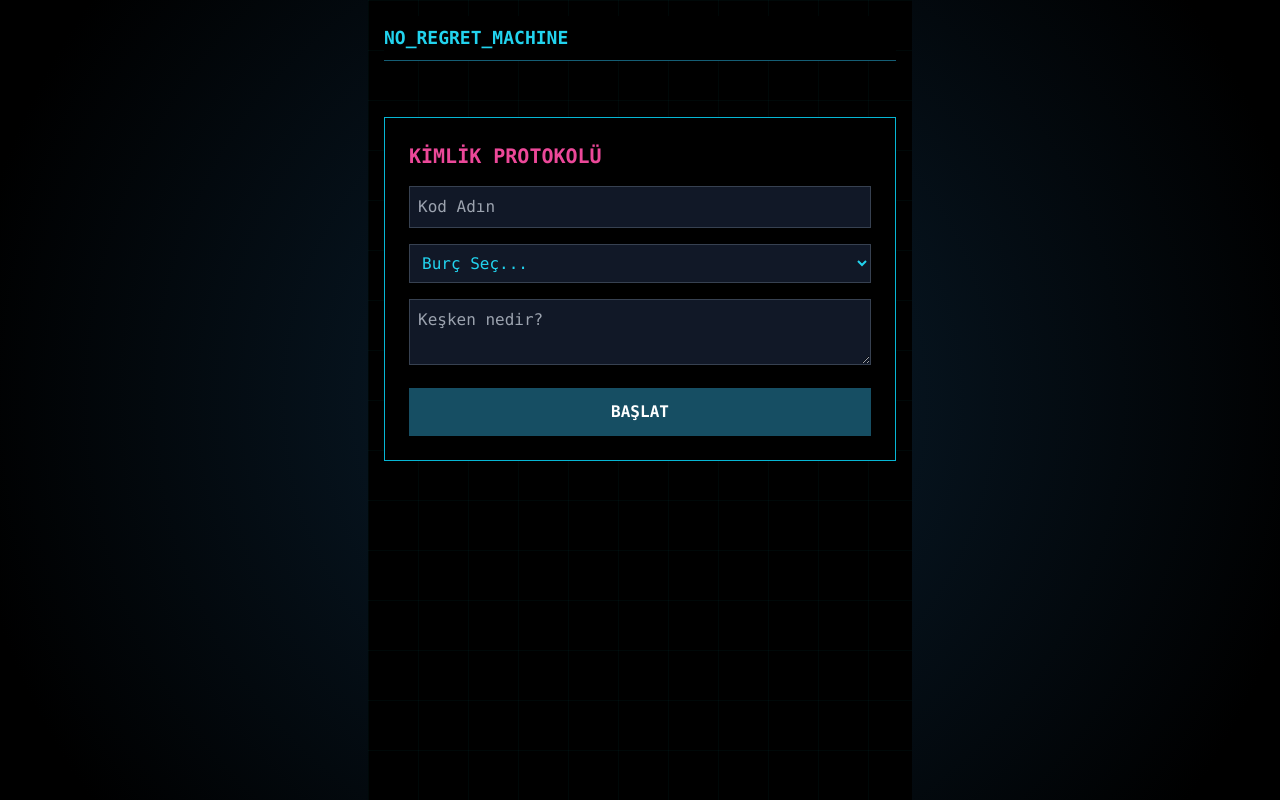
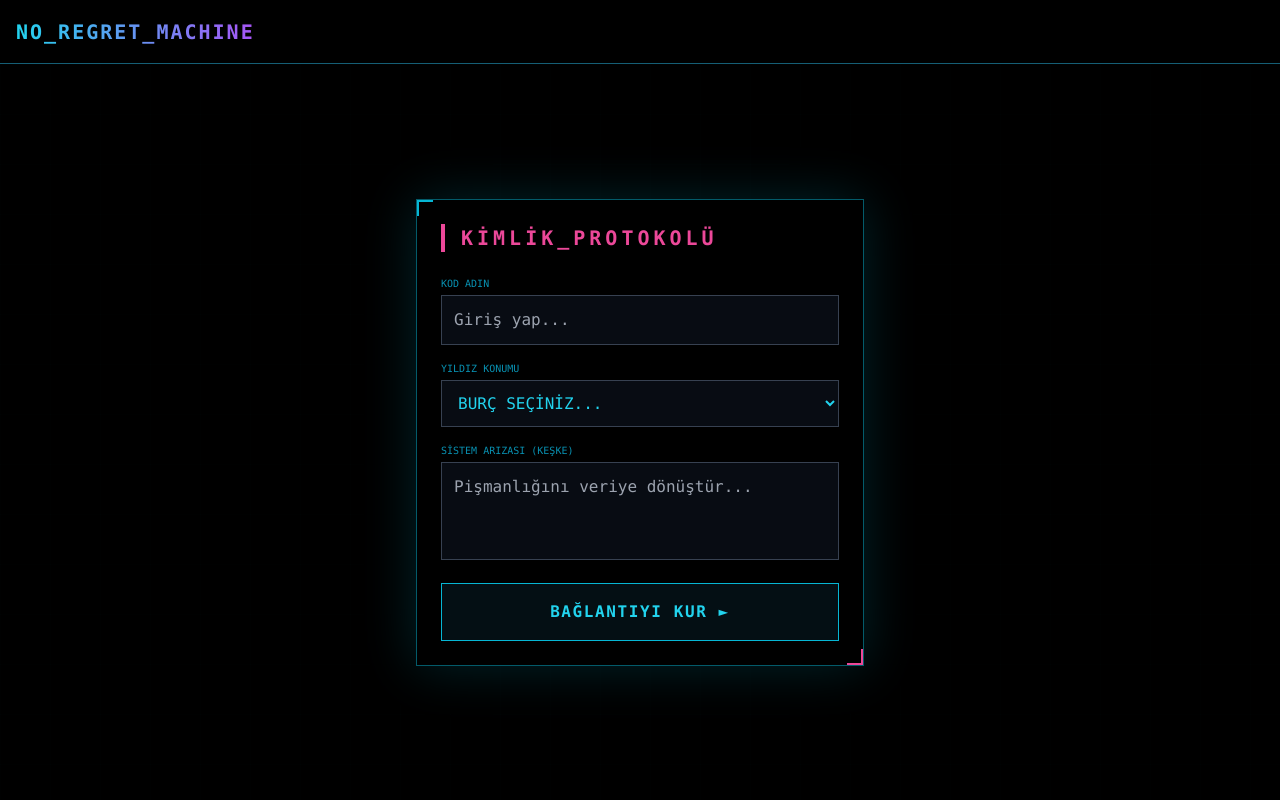
Before and after one commit to esratht/massalverse-landing, a Next.js app: page /rpg in a window 1280 px wide. Built offline with nearby package versions, Linux system fonts and the light colour scheme.

Commit message:
Update page.tsx

```diff
--- a/app/rpg/page.tsx
+++ b/app/rpg/page.tsx
@@ -3,8 +3,7 @@
 import { useState, useRef, useEffect } from 'react';
 import Link from 'next/link';
 
-// NOT: Dynamic import falan yok. Direkt Iframe gücü.
-
+// TİP TANIMLAMALARI
 type GameTurn = {
   role: 'user' | 'assistant';
   content: string;
@@ -12,29 +11,28 @@ type GameTurn = {
 };
 
 export default function RpgPage() {
+  // STATE YÖNETİMİ
   const [step, setStep] = useState(1);
   const [formData, setFormData] = useState({ name: '', sign: '', regret: '' });
   const [avatarUrl, setAvatarUrl] = useState('');
 
   const [gameHistory, setGameHistory] = useState<GameTurn[]>([]);
   const [loading, setLoading] = useState(false);
-  const [playingIndex, setPlayingIndex] = useState<number | null>(null);
   const [showShareModal, setShowShareModal] = useState(false);
   const [shareContent, setShareContent] = useState('');
 
   const scrollRef = useRef<HTMLDivElement>(null);
-  const audioRef = useRef<HTMLAudioElement | null>(null);
 
-  // --- MANUEL AVATAR DİNLEYİCİSİ (IFRAME İÇİN) ---
+  // --- AVATAR DİNLEYİCİSİ (MANUEL IFRAME) ---
   useEffect(() => {
     const receiveMessage = (event: any) => {
-        // Sadece Ready Player Me'den gelen mesajları dinle
+        // Güvenlik: Sadece Ready Player Me kaynaklı mesajlara bak
         const source = event.data?.source;
         if (source !== 'readyplayerme') return;
 
-        // Avatar oluşturulduğunda (v1 olayları)
+        // Avatar bittiğinde (v1.avatar.exported)
         if (event.data?.eventName === 'v1.avatar.exported') {
-            console.log("Avatar Yakalandı:", event.data.data.url);
+            console.log("AVATAR YAKALANDI:", event.data.data.url);
             setAvatarUrl(event.data.data.url);
             setStep(3); // Oyuna fırlat
             startGame();
@@ -49,32 +47,49 @@ export default function RpgPage() {
         window.removeEventListener('message', receiveMessage);
     };
   }, [step]);
-  // ------------------------------------------------
+  // ------------------------------------------
 
-  // Scroll efekti
+  // OTOMATİK SCROLL
   useEffect(() => {
     if (scrollRef.current) {
       scrollRef.current.scrollTop = scrollRef.current.scrollHeight;
     }
   }, [gameHistory.length, loading]);
 
+  // FORM GİRİŞİ
   const handleInput = (e: React.ChangeEvent<HTMLInputElement | HTMLSelectElement | HTMLTextAreaElement>) => {
     setFormData({ ...formData, [e.target.name]: e.target.value });
   };
 
-  // Hikaye ve Oyun Fonksiyonları (AYNI KALIYOR)
-  const getStoryExcerpt = (text: string, maxLength: number = 100) => {
-    if (text.length <= maxLength) return text;
-    return text.substring(0, maxLength).trim() + "...";
+  // OYUN MOTORU (SİMÜLASYON)
+  const startGame = async () => {
+    setLoading(true);
+    // Burası Backend API'ye bağlanacak yer. Şimdilik simülasyon:
+    setTimeout(() => {
+        setGameHistory([{
+            role: 'assistant',
+            content: `Sisteme hoş geldin ${formData.name}. Demek ${formData.sign} burcunun lanetiyle başın dertte ve "${formData.regret}" diyerek pişmanlık duyuyorsun.\n\nAnaliz tamamlandı. Kaderini yeniden yazmak için sana iki kapı açıyorum:`,
+            options: ["Eskiye dön ve savaş (Mars)", "Her şeyi yak ve git (Plüton)"]
+        }]);
+        setLoading(false);
+    }, 2000);
   };
 
-  const openShareModal = (text: string) => {
-    setShareContent(text);
-    setShowShareModal(true);
+  const makeChoice = async (choice: string) => {
+    const newHistory = [...gameHistory, { role: 'user', content: choice } as GameTurn];
+    setGameHistory(newHistory);
+    setLoading(true);
+
+    // Seçim Simülasyonu
+    setTimeout(() => {
+        setGameHistory(prev => [...prev, {
+            role: 'assistant',
+            content: `Cesurca bir hamle: "${choice}". Ama unutma, Massalverse'de her seçimin bir bedeli vardır. Şimdi önünde yeni bir yol ayrımı belirdi.`,
+            options: ["Sistemi Hackle", "Teslim Ol", "Baştan Başla"]
+        }]);
+        setLoading(false);
+    }, 1500);
   };
-
-  // (Buradaki share ve start game fonksiyonları önceki kodundaki gibi kalabilir, yer darlığından kısaltıyorum)
-  // ... (handleShare, shareToTwitter, shareToWhatsApp, playAudio, makeChoice, resetGame fonksiyonlarını aynen koru) ...
 
   const resetGame = () => {
      if (confirm("Simülasyonu sonlandırmak istediğine emin misin?")) {
@@ -85,95 +100,178 @@ export default function RpgPage() {
      }
   };
 
-  const startGame = async () => {
-    setLoading(true);
-    setTimeout(() => {
-        setGameHistory([{
-            role: 'assistant',
-            content: `Merhaba ${formData.name}. ${formData.sign} burcunun o meşhur inadıyla yine bir kriz yaratmışsın. "${formData.regret}" diyorsun... Hımm. Haritanı tarıyorum. Satürn 5. evinde sıkışmış. Sana iki yol sunuyorum:`,
-            options: ["Eskiye dön ve savaş (Mars)", "Her şeyi yak ve git (Plüton)"]
-        }]);
-        setLoading(false);
-    }, 2000);
-  };
+  // --- RENDER ---
+  return (
+    // EKRAN YAPISI: h-screen (Tam Boy), flex-col (Dikey Dizilim)
+    <div className="h-screen w-full text-cyan-400 font-mono flex flex-col items-center bg-black overflow-hidden relative">
 
-  const makeChoice = async (choice: string) => {
-    const newHistory = [...gameHistory, { role: 'user', content: choice } as GameTurn];
-    setGameHistory(newHistory);
-    setLoading(true);
-    setTimeout(() => {
-        setGameHistory(prev => [...prev, {
-            role: 'assistant',
-            content: `İlginç bir seçim. ${choice}... Bu seni KAD Yengeç yoluna sokar.`,
-            options: ["Devam et", "Vazgeç"]
-        }]);
-        setLoading(false);
-    }, 1500);
-  };
-
-  return (
-    <div className="min-h-screen text-cyan-400 font-mono flex flex-col items-center p-2 sm:p-4 cyber-grid relative overflow-hidden bg-black">
-
-      {/* HEADER (AYNI) */}
-      <div className="w-full max-w-4xl border-b border-cyan-800 pb-2 mb-4 flex justify-between items-center sticky top-0 bg-black/95 z-50 pt-2 backdrop-blur-md">
-        <Link href="/" className="text-lg font-black text-cyan-400">NO_REGRET_MACHINE</Link>
-        {step === 3 && <button onClick={resetGame} className="text-red-500 text-xs border border-red-500 px-2 py-1">ÇIKIŞ</button>}
+      {/* HEADER (ÜST KISIM) - Sabit Yükseklik */}
+      <div className="w-full h-16 border-b border-cyan-800 flex justify-between items-center px-4 bg-black/90 shrink-0 z-50">
+        <Link href="/" className="text-xl font-black text-transparent bg-clip-text bg-gradient-to-r from-cyan-400 to-purple-500 tracking-widest hover:opacity-80">
+          NO_REGRET_MACHINE
+        </Link>
+        <div className="flex items-center gap-3">
+            {avatarUrl && <img src={avatarUrl.replace('.glb', '.png')} className="w-8 h-8 rounded-full border border-pink-500" alt="Avatar"/>}
+            {step === 3 && (
+                <button onClick={resetGame} className="text-red-500 border border-red-500 px-3 py-1 text-xs font-bold hover:bg-red-500 hover:text-black transition">
+                    [ X ] ÇIKIŞ
+                </button>
+            )}
+        </div>
       </div>
 
-      {/* ADIM 1: GİRİŞ FORMU (AYNI - KISALTILDI, SEN ESKİSİNİ KULLANABİLİRSİN) */}
+      {/* ANA İÇERİK ALANI - flex-1 ile kalan tüm alanı kaplar */}
+      <div className="flex-1 w-full flex items-center justify-center p-4 relative overflow-hidden">
+
+        {/* ARKA PLAN EFEKTLERİ */}
+        <div className="absolute inset-0 cyber-grid opacity-20 pointer-events-none"></div>
+
+        {/* --- ADIM 1: GİRİŞ FORMU --- */}
         {step === 1 && (
-        <div className="w-full max-w-lg border border-cyan-500 bg-black p-6 mt-10">
-          <h2 className="text-xl text-pink-500 font-bold mb-4">KİMLİK PROTOKOLÜ</h2>
+          <div className="w-full max-w-md border border-cyan-500/50 bg-black/80 p-6 shadow-[0_0_50px_rgba(6,182,212,0.2)] animate-in zoom-in duration-300 relative z-10">
+            <div className="absolute top-0 left-0 w-4 h-4 border-t-2 border-l-2 border-cyan-500"></div>
+            <div className="absolute bottom-0 right-0 w-4 h-4 border-b-2 border-r-2 border-pink-500"></div>
+
+            <h2 className="text-xl text-pink-500 font-bold mb-6 tracking-[0.2em] border-l-4 border-pink-500 pl-4">
+              KİMLİK_PROTOKOLÜ
+            </h2>
+
             <div className="space-y-4">
-             <input name="name" onChange={handleInput} placeholder="Kod Adın" className="w-full bg-gray-900 text-cyan-400 p-2 border border-gray-700"/>
-             <select name="sign" onChange={handleInput} className="w-full bg-gray-900 text-cyan-400 p-2 border border-gray-700">
-                <option value="">Burç Seç...</option>
-                <option value="Koç">Koç</option>
-                <option value="Boğa">Boğa</option>
-                {/* Diğer burçlar... */}
+               {/* İsim */}
+               <div>
+                 <label className="text-[10px] text-cyan-600 block mb-1">KOD ADIN</label>
+                 <input
+                   name="name"
+                   value={formData.name}
+                   onChange={handleInput}
+                   placeholder="Giriş yap..."
+                   className="w-full bg-gray-900/50 text-cyan-400 p-3 border border-gray-700 outline-none focus:border-cyan-500 transition"
+                 />
+               </div>
+
+               {/* Burçlar - TAM LİSTE */}
+               <div>
+                 <label className="text-[10px] text-cyan-600 block mb-1">YILDIZ KONUMU</label>
+                 <select
+                   name="sign"
+                   value={formData.sign}
+                   onChange={handleInput}
+                   className="w-full bg-gray-900/50 text-cyan-400 p-3 border border-gray-700 outline-none focus:border-cyan-500 cursor-pointer"
+                 >
+                    <option value="">BURÇ SEÇİNİZ...</option>
+                    <option value="Koç">KOÇ (Aries)</option>
+                    <option value="Boğa">BOĞA (Taurus)</option>
+                    <option value="İkizler">İKİZLER (Gemini)</option>
+                    <option value="Yengeç">YENGEÇ (Cancer)</option>
+                    <option value="Aslan">ASLAN (Leo)</option>
+                    <option value="Başak">BAŞAK (Virgo)</option>
+                    <option value="Terazi">TERAZİ (Libra)</option>
+                    <option value="Akrep">AKREP (Scorpio)</option>
+                    <option value="Yay">YAY (Sagittarius)</option>
+                    <option value="Oğlak">OĞLAK (Capricorn)</option>
+                    <option value="Kova">KOVA (Aquarius)</option>
+                    <option value="Balık">BALIK (Pisces)</option>
                  </select>
-             <textarea name="regret" onChange={handleInput} placeholder="Keşken nedir?" className="w-full bg-gray-900 text-pink-400 p-2 border border-gray-700"/>
-             <button onClick={() => { if(formData.name) setStep(2); }} className="w-full bg-cyan-900 text-white p-3 font-bold">BAŞLAT</button>
+               </div>
+
+               {/* Keşke */}
+               <div>
+                 <label className="text-[10px] text-cyan-600 block mb-1">SİSTEM ARIZASI (KEŞKE)</label>
+                 <textarea
+                   name="regret"
+                   value={formData.regret}
+                   onChange={handleInput}
+                   rows={3}
+                   placeholder="Pişmanlığını veriye dönüştür..."
+                   className="w-full bg-gray-900/50 text-pink-400 p-3 border border-gray-700 outline-none focus:border-pink-500 resize-none"
+                 />
+               </div>
+
+               <button
+                 onClick={() => {
+                   if(formData.name && formData.sign && formData.regret) setStep(2);
+                   else alert("EKSİK VERİ: Lütfen tüm alanları doldurun.");
+                 }}
+                 className="w-full mt-2 bg-cyan-900/20 border border-cyan-500 text-cyan-400 py-4 font-bold tracking-widest hover:bg-cyan-500 hover:text-black transition group relative overflow-hidden"
+               >
+                 <span className="relative z-10">BAĞLANTIYI KUR ►</span>
+                 <div className="absolute inset-0 bg-cyan-400 transform scale-x-0 group-hover:scale-x-100 transition-transform origin-left duration-300"></div>
+               </button>
             </div>
           </div>
         )}
 
-      {/* --- ADIM 2: MANUEL IFRAME (KESİN ÇÖZÜM) --- */}
+        {/* --- ADIM 2: AVATAR YARATICI (DÜZELTİLDİ: TAM EKRAN KAPLAMA) --- */}
         {step === 2 && (
-        <div className="w-full h-[75vh] sm:h-[80vh] border-2 border-pink-500 relative shadow-[0_0_30px_rgba(236,72,153,0.3)] bg-black">
-          <div className="absolute top-0 left-0 bg-pink-500 text-black text-[10px] px-2 py-1 z-10 font-bold">
-            AVATAR_BUILDER.IFRAME
+          // flex-1 ve w-full ile container tüm boşluğu doldurur. h-full ile yükseklik garantilenir.
+          <div className="w-full h-full max-w-7xl border-2 border-pink-500 relative shadow-[0_0_30px_rgba(236,72,153,0.3)] bg-black animate-in zoom-in duration-500 flex flex-col">
+
+            {/* Üst Bilgi Çubuğu */}
+            <div className="bg-pink-500 text-black text-xs px-3 py-1 font-bold flex justify-between items-center shrink-0">
+                <span>AVATAR_BUILDER.EXE</span>
+                <span className="animate-pulse">● CANLI BAĞLANTI</span>
             </div>
 
-          {/* İŞTE SİHİRLİ IFRAME - HİÇBİR EKLENTİYE MUHTAÇ DEĞİL */}
+            {/* IFRAME: flex-1 ile kalan tüm yeri alır */}
             <iframe
-            src="https://demo.readyplayer.me/avatar?frameApi" // 'demo' yerine kendi subdomainini yazabilirsin
-            className="w-full h-full border-0"
-            allow="camera *; microphone *" // Kamera izni
+              src="https://demo.readyplayer.me/avatar?frameApi"
+              className="w-full flex-1 border-0"
+              allow="camera *; microphone *"
               title="Avatar Creator"
             />
           </div>
         )}
 
-      {/* ADIM 3: OYUN EKRANI (AYNI - KISALTILDI) */}
+        {/* --- ADIM 3: OYUN EKRANI --- */}
         {step === 3 && (
-        <div className="flex flex-col w-full max-w-3xl h-[80vh] border border-gray-800 bg-black/90">
-             <div ref={scrollRef} className="flex-1 overflow-y-auto p-4 space-y-4 pb-20">
+          <div className="w-full max-w-4xl h-full border border-gray-800 bg-black/90 flex flex-col relative shadow-2xl animate-in slide-in-from-bottom-10">
+
+             {/* Mesaj Alanı */}
+             <div ref={scrollRef} className="flex-1 overflow-y-auto p-4 sm:p-6 space-y-6 pb-32 custom-scrollbar">
                 {gameHistory.map((turn, i) => (
-                    <div key={i} className={`p-4 border ${turn.role === 'user' ? 'text-right border-gray-600' : 'text-left border-cyan-500'}`}>
+                    <div key={i} className={`flex flex-col ${turn.role === 'user' ? 'items-end' : 'items-start'} animate-in fade-in slide-in-from-bottom-2`}>
+                        <div className={`max-w-[85%] p-4 sm:p-5 border relative text-sm sm:text-base leading-relaxed ${
+                            turn.role === 'user'
+                            ? 'border-gray-600 bg-gray-900 text-gray-300 rounded-l-xl rounded-br-xl text-right'
+                            : 'border-cyan-500/50 bg-cyan-950/30 text-cyan-100 rounded-r-xl rounded-bl-xl shadow-[0_0_15px_rgba(6,182,212,0.1)]'
+                        }`}>
+                            {turn.role === 'assistant' && <span className="absolute -top-2 -left-2 text-[10px] bg-black border border-cyan-500 text-cyan-500 px-1">SYS</span>}
                             {turn.content}
                         </div>
+                    </div>
                 ))}
+                {loading && (
+                    <div className="flex items-center gap-2 text-pink-500 text-xs animate-pulse">
+                        <div className="w-2 h-2 bg-pink-500 rounded-full"></div>
+                        <span>SİMÜLASYON YAZILIYOR...</span>
                     </div>
-             {/* Seçenekler vs... */}
-             <div className="p-4 border-t border-gray-800">
-                {/* Butonlar... */}
+                )}
+             </div>
+
+             {/* Seçenekler Alanı (Sabit Alt) */}
+             {gameHistory.length > 0 && gameHistory[gameHistory.length - 1].role === 'assistant' && !loading && (
+                 <div className="absolute bottom-0 left-0 w-full bg-black/95 border-t border-cyan-900 p-4 backdrop-blur-sm">
+                    <div className="grid grid-cols-1 sm:grid-cols-2 gap-3">
+                        {gameHistory[gameHistory.length - 1].options?.map((opt, idx) => (
+                            <button
+                                key={idx}
+                                onClick={() => {
+                                    if(opt === "Baştan Başla") resetGame();
+                                    else makeChoice(opt);
+                                }}
+                                className="border border-pink-500/50 text-pink-400 py-3 px-4 hover:bg-pink-500 hover:text-black transition font-bold text-sm text-left truncate relative group"
+                            >
+                                <span className="absolute left-2 opacity-0 group-hover:opacity-100 transition">►</span>
+                                <span className="group-hover:translate-x-4 transition-transform block">{opt}</span>
+                            </button>
+                        ))}
                     </div>
                  </div>
              )}
+          </div>
+        )}
 
-      {/* Share Modal (AYNI) */}
-      {showShareModal && <div>...</div>}
+      </div>
     </div>
   );
 }
```
Lines whose indentation alone changed are shown as unchanged.
